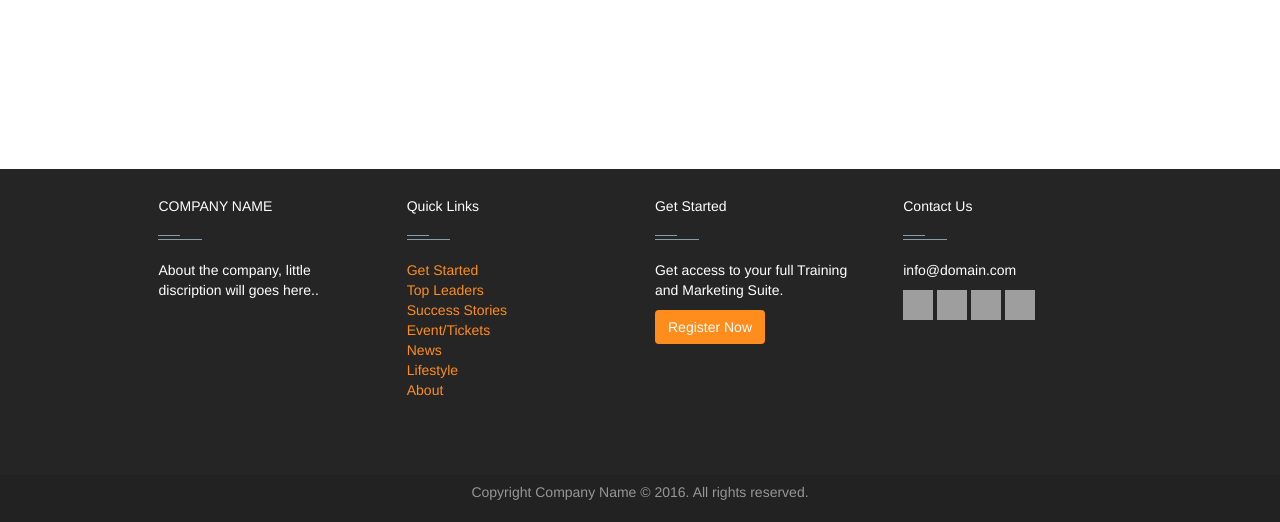
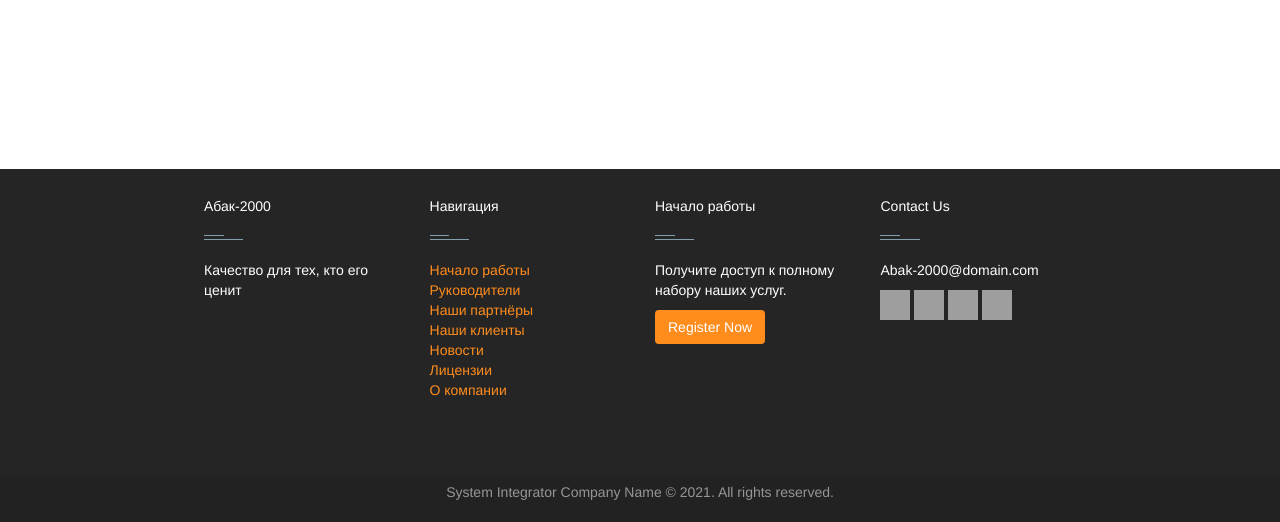
Before and after one commit to romator123/SAIT, a Flask app: page /fio_input in a window 1280 px wide. Shown: the part 278-800 px from the top of the page. Run offline with Flask 2, Linux system fonts and the light colour scheme; some libraries are stand-ins or nearby versions; grey boxes are pictures that could not be loaded.

Commit message:
Шапка и подвал

```diff
--- a/templates/base.html
+++ b/templates/base.html
@@ -34,49 +34,49 @@
                     <div class="row">
                         <div class="col-xs-12 col-sm-6 col-md-3">
                             <div class="widget subscribe no-box">
-                                <h5 class="widget-title">COMPANY NAME<span></span></h5>
-                                <p>About the company, little discription will goes here.. </p>
+                                <h5 class="widget-title">Абак-2000<span></span></h5>
+                                <p>Качество для тех, кто его ценит</p>
                             </div>
                         </div>
                     <div class="col-xs-12 col-sm-6 col-md-3">
                         <div class="widget no-box">
-                            <h5 class="widget-title">Quick Links<span></span></h5>
+                            <h5 class="widget-title">Навигация<span></span></h5>
                             <ul class="thumbnail-widget">
                                 <li>
-                                    <div class="thumb-content"><a href="#.">Get Started</a></div>
+                                    <div class="thumb-content"><a href="#.">Начало работы</a></div>
                                 </li>
                                 <li>
-                                    <div class="thumb-content"><a href="#.">Top Leaders</a></div>
+                                    <div class="thumb-content"><a href="#.">Руководители</a></div>
                                 </li>
                                 <li>
-                                    <div class="thumb-content"><a href="#.">Success Stories</a></div>
+                                    <div class="thumb-content"><a href="#.">Наши партнёры</a></div>
                                 </li>
                                 <li>
-                                    <div class="thumb-content"><a href="#.">Event/Tickets</a></div>
+                                    <div class="thumb-content"><a href="#.">Наши клиенты</a></div>
                                 </li>
                                 <li>
-                                    <div class="thumb-content"><a href="#.">News</a></div>
+                                    <div class="thumb-content"><a href="#.">Новости</a></div>
                                 </li>
                                 <li>
-                                    <div class="thumb-content"><a href="#.">Lifestyle</a></div>
+                                    <div class="thumb-content"><a href="#.">Лицензии</a></div>
                                 </li>
                                 <li>
-                                    <div class="thumb-content"><a href="#.">About</a></div>
+                                    <div class="thumb-content"><a href="#.">О компании</a></div>
                                 </li>
                             </ul>
                         </div>
                     </div>
                     <div class="col-xs-12 col-sm-6 col-md-3">
                         <div class="widget no-box">
-                            <h5 class="widget-title">Get Started<span></span></h5>
-                            <p>Get access to your full Training and Marketing Suite.</p>
+                            <h5 class="widget-title">Начало работы<span></span></h5>
+                            <p>Получите доступ к полному набору наших услуг.</p>
                             <a class="btn" href="#." target="_blank">Register Now</a>
                         </div>
                     </div>
                     <div class="col-xs-12 col-sm-6 col-md-3">
                         <div class="widget no-box">
                             <h5 class="widget-title">Contact Us<span></span></h5>
-                            <p><a href="mailto:info@domain.com" title="glorythemes">info@domain.com</a></p>
+                            <p><a href="mailto:info@domain.com" title="glorythemes">Abak-2000@domain.com</a></p>
                             <ul class="social-footer2">
                                 <li class=""><a title="youtube" target="_blank" href="/Youtube"><img alt="youtube" width="30" height="30" src="static/image/youtube2.jpg"></a></li>
                                 <li class=""><a href="/" target="_blank" title="Facebook"><img alt="Facebook" width="30" height="30" src="static/image/facebook.jpg"></a></li>
@@ -92,7 +92,7 @@
         <div class="container">
             <div class="row">
                 <div class="col-md-12 text-center">
-                    <p>Copyright Company Name © 2016. All rights reserved.</p>
+                    <p>System Integrator Company Name © 2021. All rights reserved.</p>
                 </div>
             </div>
         </div>
```
